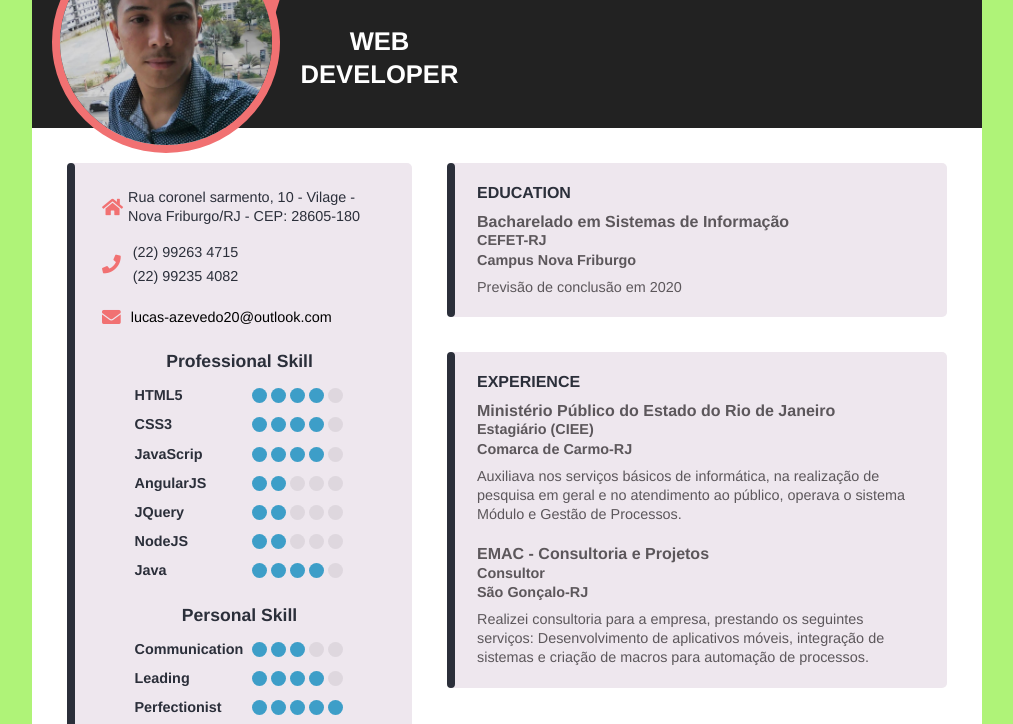
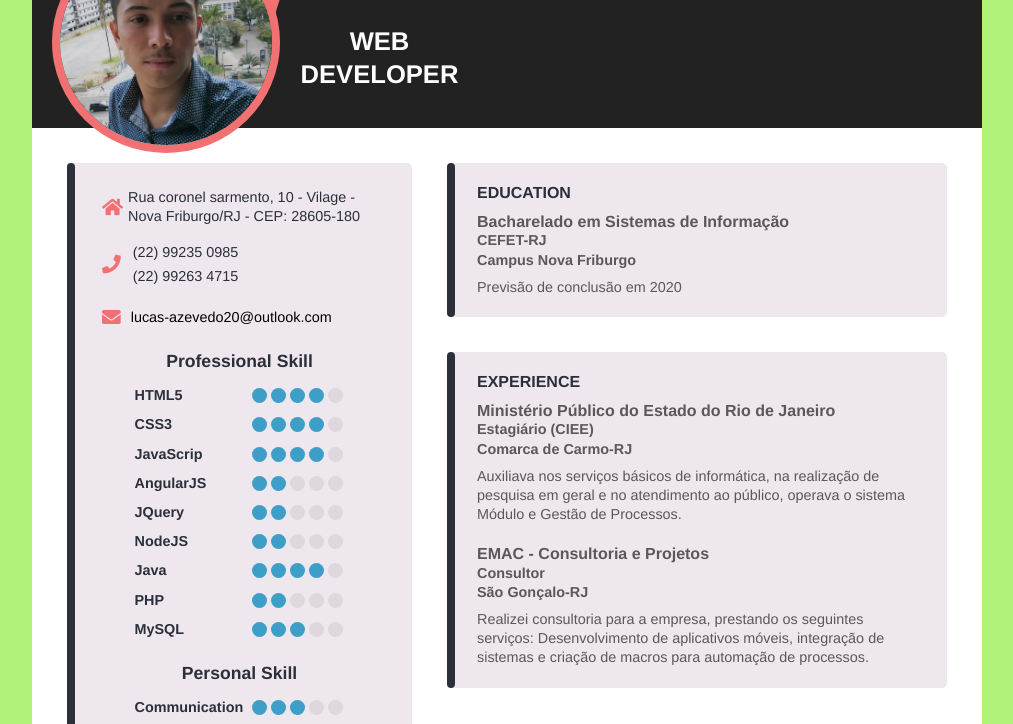
Before and after one commit to lucas-az/lucas-az.github.io, a plain HTML site: page index.html in a window 1280 px wide. Shown: the part 199-923 px from the top of the page, without its empty margins (133-1146 px from the left). Drawn offline with Linux system fonts and the light colour scheme.

Commit message:
add PHP and MySQL skill

```diff
--- a/index.html
+++ b/index.html
@@ -43,8 +43,8 @@
                 <div>
                     <i class="fas fa-phone"></i>
                     <div class="phones">
+                        <div>(22) 99235 0985</div>
                         <div>(22) 99263 4715</div>
-                        <div>(22) 99235 4082</div>
                     </div>
                 </div>
                 <div>
@@ -81,6 +81,14 @@
                 <div>
                     <h4>Java</h4>
                     <div class="progress" progress="4"></div>
+                </div>
+                <div>
+                    <h4>PHP</h4>
+                    <div class="progress" progress="2"></div>
+                </div>
+                <div>
+                    <h4>MySQL</h4>
+                    <div class="progress" progress="3"></div>
                 </div>
             </div>
             <div class="skills">
```
